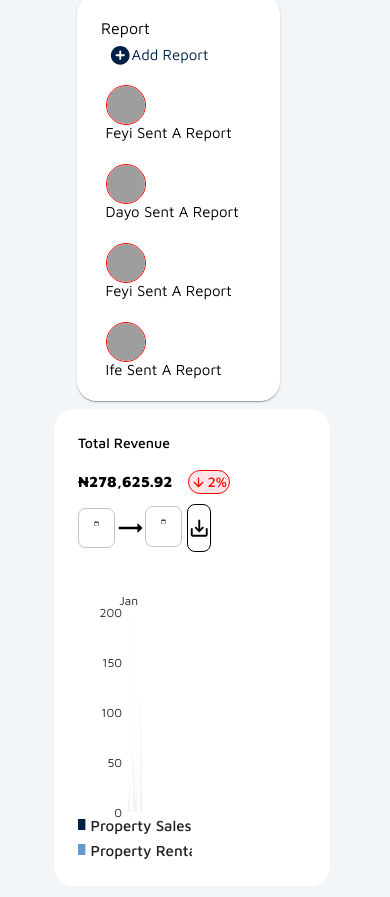
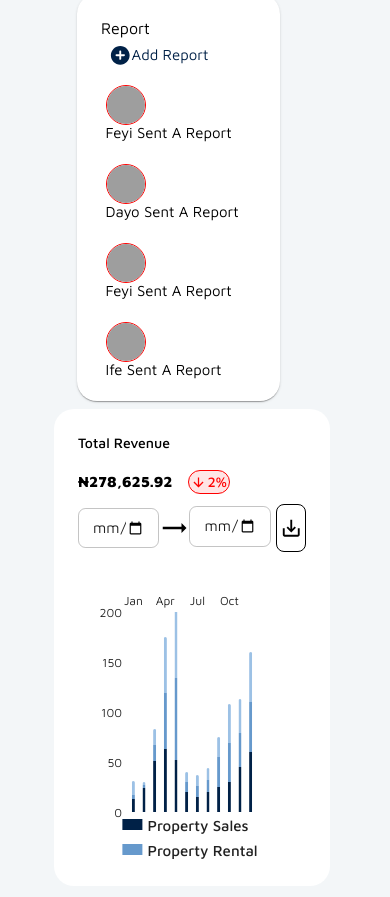
Before and after one commit to glumia-ltd/klubiq-web, a React (Vite) app in the folder apps/landlord-portal/: page /dashboard in a window 390 px wide. Shown: the part 1091-1988 px from the top of the page. Built offline with nearby package versions, Linux system fonts and the light colour scheme; no server answers; grey boxes are pictures that could not be loaded.

Commit message:
CU-86by35n6v - Dashboard responsivenss

```diff
--- a/apps/landlord-portal/src/pages/Dashboard/index.tsx
+++ b/apps/landlord-portal/src/pages/Dashboard/index.tsx
@@ -476,7 +476,7 @@ const DashBoard = () => {
 
 					<Grid
 						item
-						xs={7}
+						xs={12}
 						sm={12}
 						md={5}
 						alignItems={'center'}
@@ -513,7 +513,7 @@ const DashBoard = () => {
 						</Box>
 					</Grid>
 
-					<Grid item xs={6} sm={12} md={12} lg={12} mt={'10px'}>
+					<Grid item xs={12} sm={12} md={12} lg={12} mt={'10px'}>
 						<Card
 							elevation={0}
 							sx={{
```
